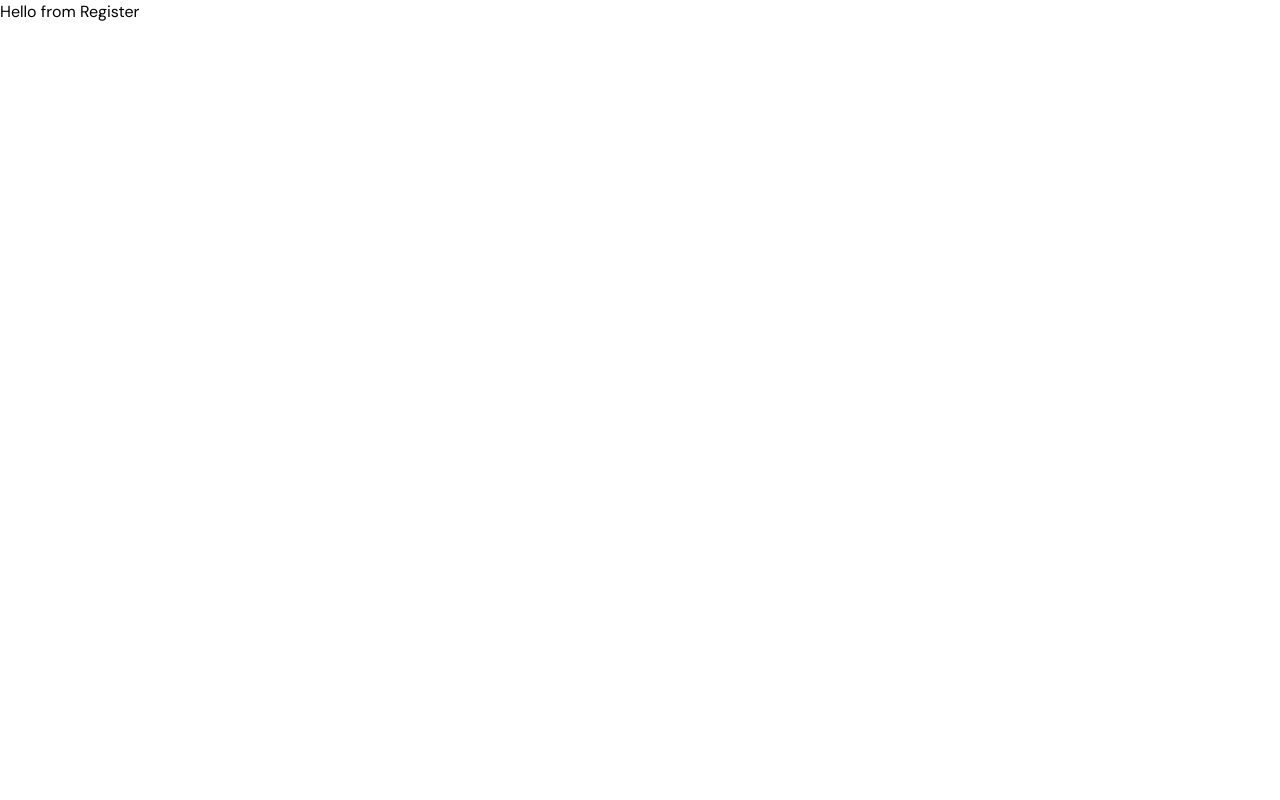
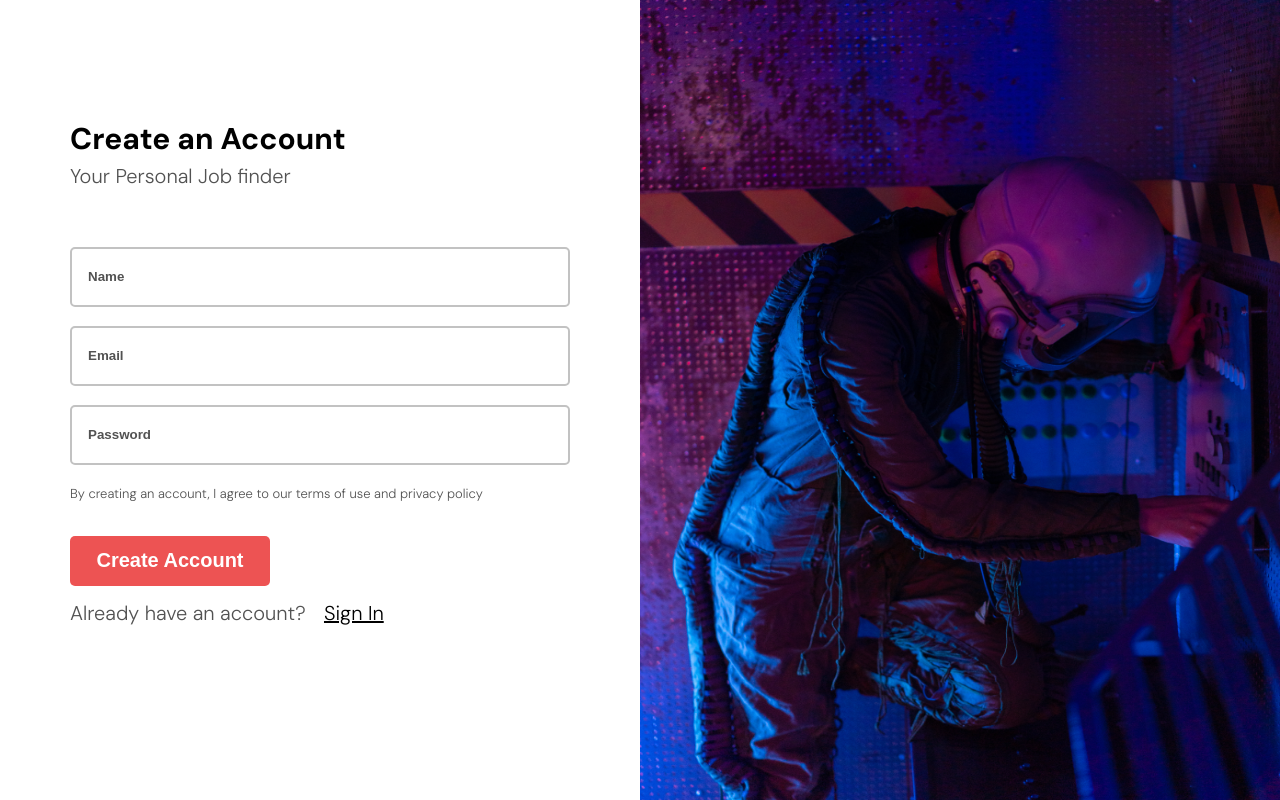
Before and after one commit to Tanish-Mishra/job-listing-frontend, a React (Vite) app: page /register in a window 1280 px wide. Built offline with nearby package versions, Linux system fonts and the light colour scheme; no server answers.

Commit message:
feat: register page added

```diff
--- a/package.json
+++ b/package.json
@@ -10,6 +10,7 @@
     "preview": "vite preview"
   },
   "dependencies": {
+    "axios": "^1.6.7",
     "react": "^18.2.0",
     "react-dom": "^18.2.0",
     "react-hot-toast": "^2.4.1",
--- a/src/apis/auth.js
+++ b/src/apis/auth.js
@@ -1,11 +1,23 @@
 import React from 'react'
-
-const auth = () => {
+import axios from 'axios';
+import errorHandler from '../utils/errorHandler';
+const BACKENDURI= import.meta.env.VITE_BACKEND_URI;
+export const checkLogin = async(name,email,password) => {
   try {
-
+     const reqUrl = `${BACKENDURI}/auth/login`
+     const response = await axios.post(reqUrl,{name,email,password})
+     return response
   } catch (error) {
-    console.log(error)
+    errorHandler('Check Your Password/Username!')
   }
 }
 
-export default auth
+export const register = async(name,email,password) =>{
+    try {
+        const reqUrl = `${BACKENDURI}/auth/register`
+        const response = await axios.post(reqUrl,{name,email,password})
+        return response
+    } catch (error) {
+        errorHandler('Api Failed!')
+    }
+}
--- a/src/components/Login/Login.jsx
+++ b/src/components/Login/Login.jsx
@@ -1,19 +1,90 @@
-import React from 'react'
-import styles from './Login.module.css'
+import React, { useState } from "react";
+import styles from "./Login.module.css";
+import { useNavigate } from "react-router-dom";
+import { Link } from "react-router-dom";
+import { Toaster } from "react-hot-toast";
+import {checkLogin} from "../../apis/auth";
+import errorHandler from "../../utils/errorHandler";
 
 const Login = () => {
+  const navigate = useNavigate();
+  const [formData, setFormData] = useState({
+    name: "",
+    email: "",
+    password: "",
+  });
+
+  const [error,setError] = useState({
+    name: "",
+    email: "",
+    password: "",
+  })
+
+  const onChangeHandler = (event) => {
+    setFormData({ ...formData, [event.target.name]: event.target.value });
+  };
+  const authLogin = async (name, email, password) => {
+    const response = await checkLogin(name, email, password);
+    if (response?.data?.name) {
+      navigate("/register");
+    }
+  };
+
+  const handleLogin = (event) => {
+    event.preventDefault();
+    if ((!formData.name, !formData.email || !formData.password)) {
+      errorHandler("Empty Fields!");
+    } else {
+      authLogin(formData.name, formData.email, formData.password);
+    }
+  };
   return (
     <div className={styles.login}>
-           <div className={styles.login__container}>
-             <h3 className={styles.login__heading}>Already have an account ?</h3>
-             <p>Your Personal Job finder</p>
-             <input type='text' name='email' placeholder='Email' />
-             <input type='password' name='password' placeholder='Password' />
-             <button className={styles.login__submitbtn}>Login</button>
-            <p className={styles.login__text}>Don't have an account? <a className={styles.login__navigate}> Sign Up</a></p>
-           </div>
+      <Toaster position="top-right" reverseOrder={false} />
+      <div className={styles.login__container}>
+        <h3 className={styles.login__heading}>Already have an account ?</h3>
+        <p>Your Personal Job finder</p>
+        <input
+          type="text"
+          name="name"
+          placeholder="Name"
+          onChange={(event) => {
+            onChangeHandler(event);
+          }}
+        />
+        <input
+          type="text"
+          name="email"
+          placeholder="Email"
+          onChange={(event) => {
+            onChangeHandler(event);
+          }}
+        />
+        <input
+          type="password"
+          name="password"
+          placeholder="Password"
+          onChange={(event) => {
+            onChangeHandler(event);
+          }}
+        />
+        <button
+          className={styles.login__submitbtn}
+          onClick={(event) => {
+            handleLogin(event);
+          }}
+        >
+          Login
+        </button>
+        <p className={styles.login__text}>
+          Don't have an account?{" "}
+          <Link to="/register" className={styles.login__navigate}>
+            Sign Up
+          </Link>
+        </p>
+      </div>
     </div>
-  )
-}
+  );
+};
 
-export default Login
+export default Login;
--- a/src/components/Login/Login.module.css
+++ b/src/components/Login/Login.module.css
@@ -48,6 +48,9 @@
 .login__submitbtn:hover {
   scale: 1.01;
 }
+a:visited {
+    color: #000;
+}
 .login__text {
     color:#525252;
 }
--- a/src/components/Register/Register.jsx
+++ b/src/components/Register/Register.jsx
@@ -1,9 +1,88 @@
-import React from 'react'
+import React, { useState } from "react";
+import styles from "./Register.module.css";
+import { Link } from "react-router-dom";
+import { register } from "../../apis/auth";
+import { Toaster } from "react-hot-toast";
+import { useNavigate } from "react-router-dom";
+import errorHandler from "../../utils/errorHandler";
+const Register = () => {
+    const navigate = useNavigate();
+  const [formData, setFormData] = useState({
+    name: "",
+    email: "",
+    password: "",
+  });
 
-const Register = () => {
+  const handleChange = (event) => {
+    setFormData({
+      ...formData,
+      [event.target.name]: event.target.value,
+    });
+  };
+  const createUser = async(name,email,password) => {
+         const response = await register(name,email,password)
+         if(response.status==201) {
+           navigate('/login')
+         }
+  }
+
+  const handleSubmit = (event) => {
+    event.preventDefault()
+        if(!formData.name || !formData.email || !formData.password) {
+             errorHandler("Empty Fields!")
+        } else {
+        createUser(formData.name,formData.email,formData.password)
+        }
+  }
   return (
-    <div>Hello from Register</div>
-  )
-}
+    <div className={styles.register}>
+      <Toaster position="top-right" reverseOrder={false} />
+      <div className={styles.register__container}>
+        <h3 className={styles.register__heading}>Create an Account</h3>
+        <p>Your Personal Job finder</p>
+        <input
+          type="text"
+          name="name"
+          placeholder="Name"
+          onChange={(event) => {
+            handleChange(event);
+          }}
+          required
+        />
+        <input
+          type="text"
+          name="email"
+          placeholder="Email"
+          onChange={(event) => {
+            handleChange(event);
+          }}
+          required
+        />
+        <input
+          type="password"
+          name="password"
+          placeholder="Password"
+          onChange={(event) => {
+            handleChange(event);
+          }}
+          required
+        />
 
-export default Register
+        <div className={styles.register__policy}>
+          By creating an account, I agree to our terms of use and privacy policy
+        </div>
+        <button className={styles.register__submitbtn} onClick={(event)=>{
+          handleSubmit(event)
+        }}>Create Account</button>
+        <p className={styles.register__text}>
+          Already have an account?{" "}
+          <Link to="/login" className={styles.register__navigate}>
+            Sign In
+          </Link>
+        </p>
+      </div>
+    </div>
+  );
+};
+
+export default Register;
--- a/src/components/Register/Register.module.css
+++ b/src/components/Register/Register.module.css
@@ -0,0 +1,67 @@
+.register {
+    display: flex;
+    height: 100vh;
+    width: 50%;
+    justify-content: center;
+    align-items: center;
+}
+.register__container {
+    display: flex;
+    flex-direction: column;
+}
+.register__container h3 {
+  font-family: 'DM Sans',sans-serif;
+  font-size: 30px;
+}
+.register__container input {
+    margin: 0 0 1.2rem 0;
+    height: 60px;
+    width: 500px;
+    border: 2px solid #C2C2C2;
+    border-radius: 5px;
+    padding: 0 0 0 1rem;
+}
+.register__container input::placeholder {
+    color:#525252;
+    font-weight: 600;
+}
+.register__container p {
+    font-family: 'DM Sans',sans-serif;
+    font-weight: 300;
+    font-size: 20px;
+    margin: 0 0 3.5rem 0;
+    color: #525252;
+}
+.register__submitbtn {
+    outline: none;
+    border: none;
+    border-radius: 5px;
+    width: 200px;
+    height: 50px;
+    background: #ED5353;
+    color: #fff;
+    font-size: 20px;
+    font-weight: 700;
+    margin: 2rem 0 0.8rem 0;
+    cursor: pointer;
+}
+.register__submitbtn:hover {
+  scale: 1.01;
+}
+a:visited {
+    color: #000;
+}
+.register__text {
+    color:#525252;
+}
+.register__navigate {
+    margin: 0 0 0 0.8rem;
+    font-size: 20px;
+    color:#000;
+    text-decoration: underline;
+}
+.register__policy {
+    font-size: 13px;
+    font-weight: 300;
+    color: #525252;
+}
--- a/src/pages/RegisterPage/RegisterPage.jsx
+++ b/src/pages/RegisterPage/RegisterPage.jsx
@@ -1,10 +1,12 @@
 import React from 'react'
 import styles from './RegisterPage.module.css'
 import Register from '../../components/Register/Register'
+import Banner from '/assets/images/banner.png'
 const RegisterPage = () => {
   return (
-    <div>
+    <div className={styles.register}>
         <Register/>
+        <img src={Banner} alt='error'/>
     </div>
   )
 }
--- a/src/pages/RegisterPage/RegisterPage.module.css
+++ b/src/pages/RegisterPage/RegisterPage.module.css
@@ -0,0 +1,7 @@
+.register {
+    display: flex;
+}
+.register img {
+    width: 50%;
+    height: 100vh;
+}
--- /dev/null
+++ b/src/utils/errorHandler.jsx
@@ -0,0 +1,17 @@
+import React from 'react'
+import toast, { Toaster } from 'react-hot-toast';
+const errorHandler = (error) => {
+    toast.error(`${error}`, {
+        style: {
+          border: '1px solid #713200',
+          padding: '16px',
+          color: '#713200',
+        },
+        iconTheme: {
+          primary: '#713200',
+          secondary: '#FFFAEE',
+        },
+      });
+}
+
+export default errorHandler
```
Also changed, not shown: 1 other file (tests, documents, lock files or other folders).
